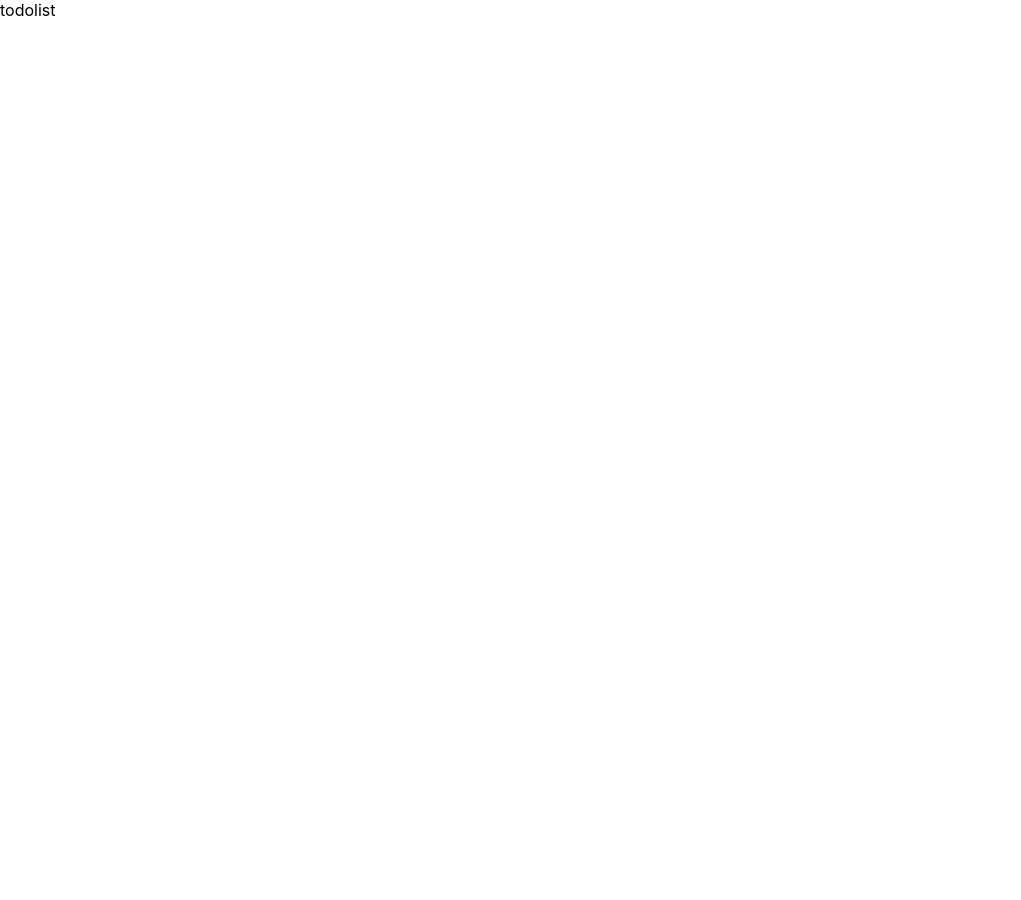
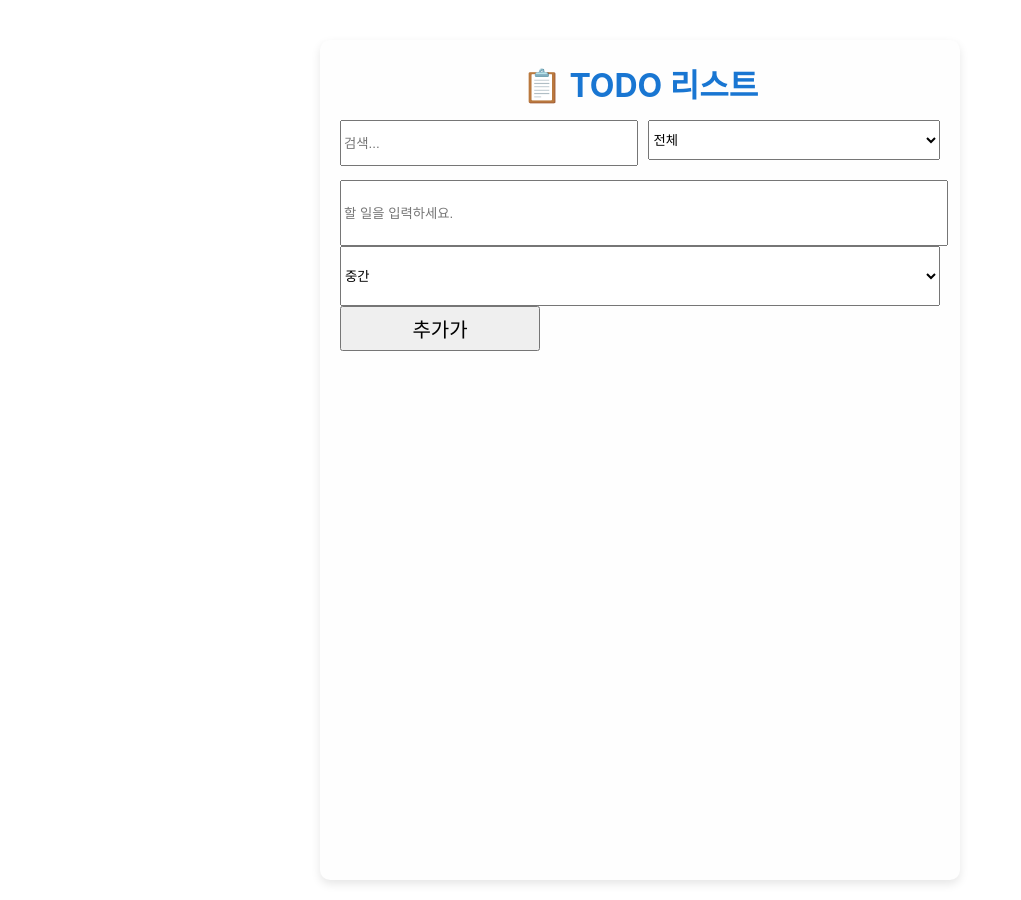
Before and after one commit to JDWdonga21/amuse-todo-app, a React (Create React App) app: page /todo in a window 1280 px wide. Shown: the whole page, without its empty margins (0-1021 px from the left). Before the commit the page ends 800 px from the top, so only its background shows below. Built offline with nearby package versions, Linux system fonts and the light colour scheme.

Commit message:
Todolist 기능 구현, 화면 구현현

```diff
--- a/package.json
+++ b/package.json
@@ -11,8 +11,8 @@
     "@types/node": "^16.18.126",
     "@types/react": "^19.1.6",
     "@types/react-dom": "^19.1.6",
-    "react": "^19.1.0",
-    "react-dom": "^19.1.0",
+    "react": "^18.3.1",
+    "react-dom": "^18.3.1",
     "react-router-dom": "^7.6.2",
     "react-scripts": "^5.0.1",
     "recoil": "^0.7.7",
--- /dev/null
+++ b/src/components/addTodoForm.tsx
@@ -0,0 +1,63 @@
+import React, {useState} from "react";
+import { useSetRecoilState } from "recoil";
+import { todoListState, TodoItemType } from "../atoms/todoListAtom";
+import { v4 as uuidv4 } from 'uuid';
+import Tbutton from "../components/todoButton";
+
+const AddTodoForm = () => {
+    const[text, setText] = useState('');
+    const[priority, setPriority] = useState<'low'|'medium'|'high'>('medium');
+    const setTodoList = useSetRecoilState(todoListState);
+
+
+
+    const handleAdd = () => {
+        if(!text.trim()) return;
+
+        const newTodo: TodoItemType = {
+            id: uuidv4(),
+            text,
+            completed: false,
+            priority,
+            createdAt: new Date().toISOString(),
+        };
+
+        setTodoList((oldList) => [...oldList, newTodo]);
+        setText('');
+    };
+
+    return(
+        <div>
+            <input
+                type="text"
+                placeholder="할 일을 입력하세요."
+                value={text}
+                onChange={(e)=>{
+                    setText(e.target.value)
+                }}
+            />
+            <select
+                value={priority}
+                onChange={(e)=>{
+                        setPriority(e.target.value as any)
+                    }
+                }
+            >
+                <option value="high">높음</option>
+                <option value="medium">중간</option>
+                <option value="low">낮음</option>
+            </select>
+            <Tbutton
+                text="추가가"
+                onButtonClick={
+                    ()=>{
+                        handleAdd();
+                    }
+                }
+            >
+
+            </Tbutton>
+        </div>
+    );
+};
+export default AddTodoForm;
--- /dev/null
+++ b/src/components/priorityFilter.tsx
@@ -0,0 +1,18 @@
+import React from 'react';
+import { useRecoilState } from 'recoil';
+import { priorityFilterState, priorityFilter } from '../atoms/priorityFilterAtom';
+
+const PriorityFilter = () => {
+  const [priority, setPriority] = useRecoilState(priorityFilterState);
+
+  return (
+    <select value={priority} onChange={(e) => setPriority(e.target.value as priorityFilter)}>
+      <option value="all">전체</option>
+      <option value="high">높음</option>
+      <option value="medium">중간</option>
+      <option value="low">낮음</option>
+    </select>
+  );
+};
+
+export default PriorityFilter;
--- /dev/null
+++ b/src/components/searchBar.tsx
@@ -0,0 +1,18 @@
+import React from 'react';
+import { useRecoilState } from 'recoil';
+import { filterState } from '../atoms/filterAtom';
+
+const SearchBar = () => {
+  const [filter, setFilter] = useRecoilState(filterState);
+
+  return (
+    <input
+      type="text"
+      placeholder="검색..."
+      value={filter}
+      onChange={(e) => setFilter(e.target.value)}
+    />
+  );
+};
+
+export default SearchBar;
--- /dev/null
+++ b/src/components/todoItem.tsx
@@ -0,0 +1,79 @@
+import React, { useState } from 'react';
+import { useSetRecoilState } from 'recoil';
+import { todoListState, TodoItemType } from '../atoms/todoListAtom';
+
+import Tbutton from './todoButton';
+
+const TodoItem = ({ item }: { item: TodoItemType }) => {
+  const setTodoList = useSetRecoilState(todoListState);
+  const [isEditing, setIsEditing] = useState(false);
+  const [newText, setNewText] = useState(item.text);
+
+  const updateTodo = () => {
+    setTodoList((oldList) =>
+      oldList.map((todo) =>
+        todo.id === item.id ? { ...todo, text: newText } : todo
+      )
+    );
+    setIsEditing(false);
+  };
+
+  const deleteTodo = () => {
+    setTodoList((oldList) => oldList.filter((todo) => todo.id !== item.id));
+  };
+
+  const toggleComplete = () => {
+    setTodoList((oldList) =>
+      oldList.map((todo) =>
+        todo.id === item.id ? { ...todo, completed: !todo.completed } : todo
+      )
+    );
+  };
+
+  return (
+    <div>
+      <span
+        style={{
+          textDecoration: item.completed ? 'line-through' : 'none',
+          color: item.priority === 'high' ? 'red' : item.priority === 'low' ? 'gray' : 'black',
+        }}
+      >
+        {isEditing ? (
+          <>
+            <input value={newText} onChange={(e) => setNewText(e.target.value)} />
+            <Tbutton
+                text='저장'
+                onButtonClick={updateTodo}
+            >
+
+            </Tbutton>
+          </>
+        ) : (
+          <>
+            {item.text}
+            <Tbutton
+                text='수정'
+                onButtonClick={() => setIsEditing(true)}
+            >
+
+            </Tbutton>
+          </>
+        )}
+      </span>
+        <Tbutton
+            text={item.completed ? '되돌리기' : '완료'}
+            onButtonClick={toggleComplete}
+        >
+
+        </Tbutton>
+        <Tbutton
+            text='삭제'
+            onButtonClick={deleteTodo}
+        >
+
+        </Tbutton>
+    </div>
+  );
+};
+
+export default TodoItem;
--- /dev/null
+++ b/src/components/todoList.tsx
@@ -0,0 +1,18 @@
+import React from 'react';
+import { useRecoilValue } from 'recoil';
+import { filteredTodoListSelector } from '../selectors/filteredTodoListSelector';
+import TodoItem from './todoItem';
+
+const TodoList = () => {
+  const filteredTodos = useRecoilValue(filteredTodoListSelector);
+
+  return (
+    <div>
+      {filteredTodos.map((todo) => (
+        <TodoItem key={todo.id} item={todo} />
+      ))}
+    </div>
+  );
+};
+
+export default TodoList;
--- a/src/index.tsx
+++ b/src/index.tsx
@@ -7,14 +7,18 @@ import reportWebVitals from './reportWebVitals';
 // 라우팅을 위한 컴포넌트 import
 import { BrowserRouter } from 'react-router-dom';
 
+import { RecoilRoot } from 'recoil';
+
 const root = ReactDOM.createRoot(
   document.getElementById('root') as HTMLElement
 );
 root.render(
   <React.StrictMode>
-    <BrowserRouter>
-      <App />
-    </BrowserRouter>
+    <RecoilRoot>
+      <BrowserRouter>
+        <App />
+      </BrowserRouter>
+    </RecoilRoot>
   </React.StrictMode>
 );
 
--- a/src/pages/todoPage.tsx
+++ b/src/pages/todoPage.tsx
@@ -1,11 +1,68 @@
-import React from "react";
+import React, { useEffect } from 'react';
+import { useRecoilState } from 'recoil';
+import AddTodoForm from '../components/addTodoForm';
+import SearchBar from '../components/searchBar';
+import PriorityFilter from '../components/priorityFilter';
+import TodoList from '../components/todoList';
+import { todoListState } from '../atoms/todoListAtom';
 
 const TodoPage = () => {
-    return (
-        <div>
-            todolist
-        </div>
-    )
-}
+  const [todoList, setTodoList] = useRecoilState(todoListState);
+
+  // Load from localStorage on mount
+  useEffect(() => {
+    const saved = localStorage.getItem('todoList');
+    if (saved) {
+      setTodoList(JSON.parse(saved));
+    }
+  }, [setTodoList]);
+
+  // Save to localStorage on change
+  useEffect(() => {
+    localStorage.setItem('todoList', JSON.stringify(todoList));
+  }, [todoList]);
+
+  return (
+    <div style={styles.container}>
+      <h1 style={styles.header}>📋 TODO 리스트</h1>
+      <div style={styles.controls}>
+        <SearchBar />
+        <PriorityFilter />
+      </div>
+      <div style={{height: '60px'}}>
+        <AddTodoForm />
+      </div>
+      <div style={{height: 'calc(100% - 140px)'}}>
+        <TodoList />
+      </div>
+    </div>
+  );
+};
+
+const styles: { [key: string]: React.CSSProperties } = {
+  container: {
+    maxWidth: '600px',
+    height: '100%',
+    margin: '0 auto',
+    padding: '20px',
+    backgroundColor: '#fefefe',
+    borderRadius: '10px',
+    boxShadow: '0 4px 10px rgba(0,0,0,0.1)',
+    marginTop: '40px',
+  },
+  header: {
+    height: '40px',
+    textAlign: 'center',
+    marginBottom: '20px',
+    color: '#1976d2',
+  },
+  controls: {
+    height: '40px',
+    display: 'flex',
+    justifyContent: 'space-between',
+    marginBottom: '20px',
+    gap: '10px',
+  },
+};
 
 export default TodoPage;
```
Also changed, not shown: 1 other file (tests, documents, lock files or other folders).
